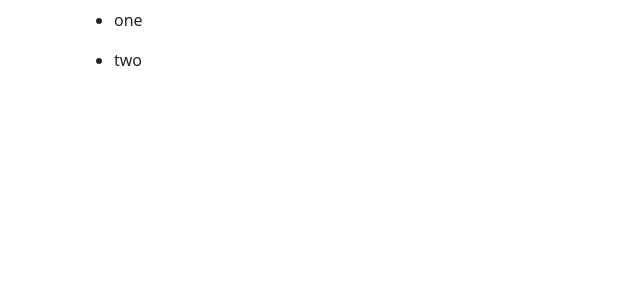
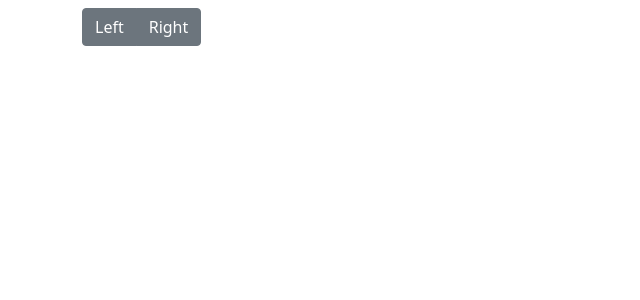
Before and after one commit to valya-brynyuk/hillel-vue-hw, a Vue app: page / in a window 1280 px wide. Shown: the top 300 px of the page, without its empty margins (0-640 px from the left). Built offline with nearby package versions, Linux system fonts and the light colour scheme.

Commit message:
- completed

```diff
--- a/src/App.vue
+++ b/src/App.vue
@@ -1,19 +1,16 @@
 <template>
-  <ListGroup>
-    <p>one</p>
-    <p>two</p>
-  </ListGroup>
+  <BtnGroup/>
 </template>
 
 <script>
 
 
-import ListGroup from "./components/ListGroup.vue";
+import BtnGroup from "./components/BtnGroup.vue";
 
 export default {
   name: "App",
   components: {
-    ListGroup
+    BtnGroup
   }
 }
 
--- /dev/null
+++ b/src/components/BtnGroup.vue
@@ -0,0 +1,26 @@
+<template>
+  <div class="btn-group" role="group">
+    <button type="button" :class="['btn', 'left', getBtnClass('left')]" @click="btnClickHandler('left')">Left</button>
+    <button type="button" :class="['btn', 'right', getBtnClass('right')]" @click="btnClickHandler('right')">Right
+    </button>
+  </div>
+</template>
+
+<script>
+export default {
+  name: "BtnGroup",
+  methods: {
+    btnClickHandler(type) {
+      this.activeButton = type
+    },
+    getBtnClass(type) {
+      return this.activeButton === type ? 'btn-primary' : 'btn-secondary'
+    }
+  },
+  data() {
+    return {
+      activeButton: ''
+    };
+  }
+}
+</script>
--- a/src/components/ListGroup.vue
+++ /dev/null
@@ -1,13 +0,0 @@
-<template>
-  <ul>
-    <li v-for="(child, index) in $slots.default()" :key="`list-item-${index}`">
-      <component :is="child" />
-    </li>
-  </ul>
-</template>
-
-<script>
-export default {
-  name: "ListGroup",
-}
-</script>
```
Also changed, not shown: 1 other file (tests, documents, lock files or other folders).
